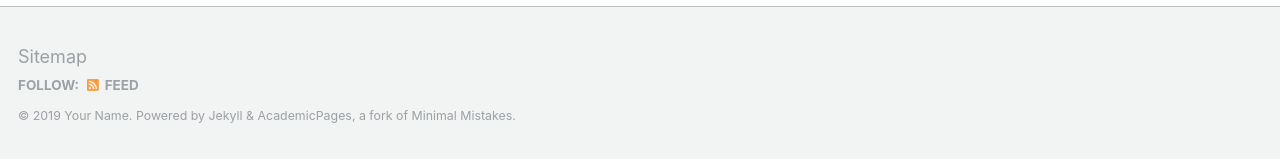
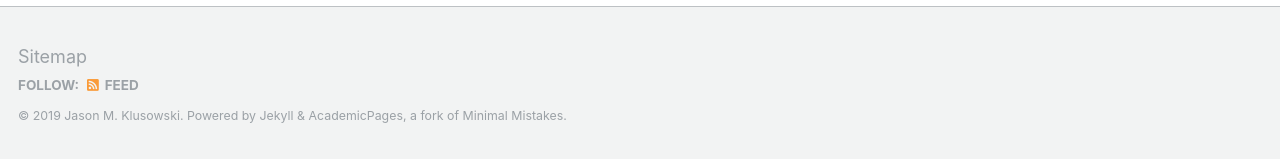
Before and after one commit to jasonklusowski/jasonklusowski.github.io, a Jekyll site: the page built from _pages/about.md, in a window 1280 px wide and 1277 px high. Shown: the part 1115-1274 px from the top of the window. Built offline with Jekyll 4.4.1, drawn with Linux system fonts in a browser that asks for light colours.

Commit message:
Update _config.yml

```diff
--- a/_config.yml
+++ b/_config.yml
@@ -9,7 +9,7 @@
 locale                   : "en-US"
 title                    : "Jason M. Klusowski"
 title_separator          : "-"
-name                     : &name "Your Name"
+name                     : &name "Jason M. Klusowski"
 description              : &description "personal description"
 url                      : https://jasonklusowski.github.io # the base hostname & protocol for your site e.g. "https://mmistakes.github.io"
 baseurl                  : "" # the subpath of your site, e.g. "/blog"
```
